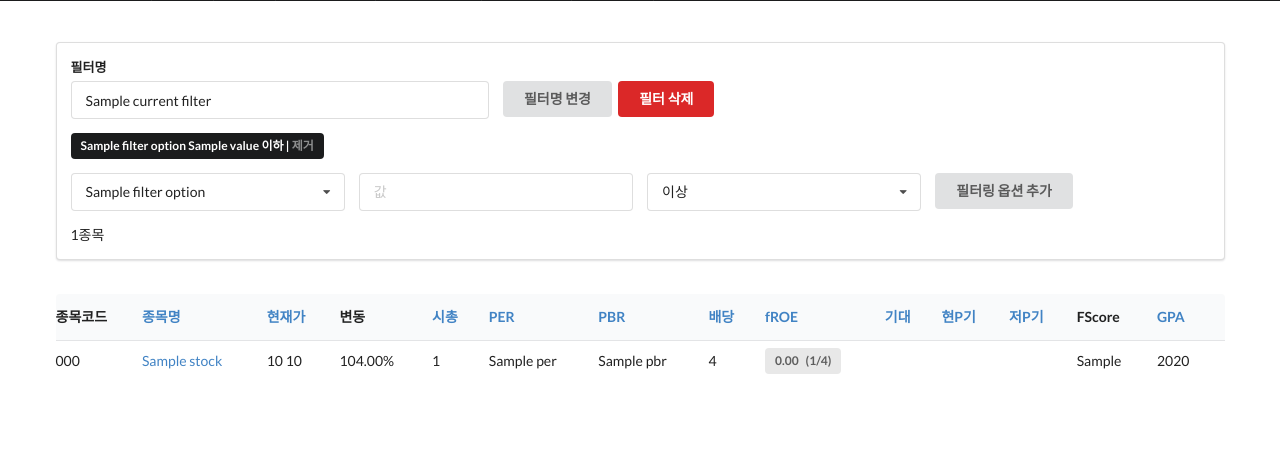
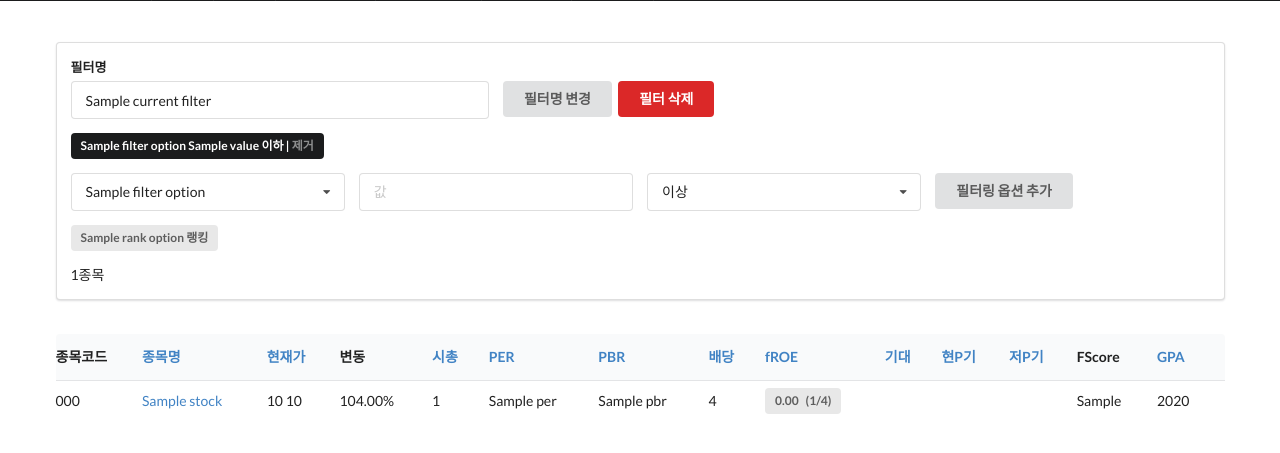
Before and after one commit to 0hoo/snowball, a Flask app: template templates/stocks.html in a window 1280 px wide. Shown: the part 42-495 px from the top of the page. Run offline with Flask 2, Linux system fonts and the light colour scheme; the template is opened without the code that fills it: most values are stand-ins (such as "Sample title", 1, 10 or a date in 2020); some libraries are stand-ins or nearby versions.

Commit message:
필터에 랭킹 옵션 추가

```diff
--- a/app.py
+++ b/app.py
@@ -17,7 +17,7 @@ VERSION = 1.05
 @app.route('/stocks')
 @app.route('/stocks/<status>')
 @app.route('/')
-def stocks(status=None, filter_id=None):
+def stocks(status=None):
     find = None
     stat = {}
     if status == 'starred':
@@ -41,7 +41,11 @@ def stocks(status=None, filter_id=None):
         ordering=ordering, find=find,
         filter_by_expected_rate=find==None,
         filter_bad=status!='bad',
-        filter_options=(current_filter.filter_options if current_filter else []))
+        filter_options=(current_filter.filter_options if current_filter else []),
+        rank_options=(current_filter.rank_options if current_filter else []))
+
+    if current_filter and current_filter.rank_options:
+        order_by = None
 
     if status in ['owned', 'starred', 'starredorowned']:
         stat['low_pbr'] = len([stock for stock in stocks if stock.pbr <= 1])
@@ -58,7 +62,7 @@ def stocks(status=None, filter_id=None):
 
     return render_template('stocks.html', VERSION=VERSION, stocks=stocks, order_by=order_by, ordering=ordering, status=status,
         available_filter_options=db.available_filter_options, filters=filters,
-        current_filter=current_filter, stat=stat)
+        current_filter=current_filter, stat=stat, available_rank_options=db.available_rank_options)
 
 
 @app.route('/stocks/filter/new')
@@ -117,11 +121,41 @@ def stocks_add_filter_option(filter_id):
 @app.route('/stocks/filter/<filter_id>/remove_filter_option/<filter_option_id>')
 def stocks_remove_filter_option(filter_id, filter_option_id):
     current_filter = db.filter_by_id(filter_id)
-    remain = [o for o in current_filter.get('options', []) if o['_id'] != ObjectId(filter_option_id)]
+    remain = [o for o in current_filter.get('options', []) if o.get('_id', None) != ObjectId(filter_option_id)]
     current_filter['options'] = remain
     db.save_filter(current_filter)
 
     return redirect(url_for('stocks', filter_id=current_filter['_id']))
+
+
+@app.route('/stocks/filter/<filter_id>/add_rank_option')
+def stocks_add_rank_option(filter_id):
+    rank_option_key = request.args.get('key', None)
+    if not rank_option_key:
+        return redirect(url_for('stocks', filter_id=filter_id))
+    options = [r for r in db.available_rank_options if r.key == rank_option_key]
+    if options:
+        rank_option_to_add = options[0]
+        current_filter = db.filter_by_id(filter_id)
+        options = current_filter.get('options', [])
+        options.append(rank_option_to_add._asdict())
+        db.save_filter(current_filter)
+
+        return redirect(url_for('stocks', filter_id=filter_id))
+
+
+@app.route('/stocks/filter/<filter_id>/remove_rank_option')
+def stocks_remove_rank_option(filter_id):
+    rank_option_key = request.args.get('key', None)
+    if not rank_option_key:
+        return redirect(url_for('stocks', filter_id=filter_id))
+    current_filter = db.filter_by_id(filter_id)
+    options = current_filter.get('options', [])
+    options = [o for o in options if o['key'] != rank_option_key]
+    current_filter['options'] = options
+    db.save_filter(current_filter)
+
+    return redirect(url_for('stocks', filter_id=filter_id))
 
 
 @app.route('/stocks/fill')
--- a/db.py
+++ b/db.py
@@ -17,6 +17,7 @@ FScore = namedtuple('FScore', ['total_issued_stock', 'profitable', 'cfo'])
 YearStat = namedtuple('YearStat', ['year', 'value', 'calculated'])
 Quarter = namedtuple('Quarter', ['year', 'number', 'estimated'])
 FilterOption = namedtuple('Filter', ['key', 'title', 'morethan', 'value', 'is_boolean'])
+RankOption = namedtuple('Rank', ['key', 'title', 'asc', 'is_rankoption'])
 
 
 YEAR_STAT = Tuple[int, int]
@@ -32,6 +33,14 @@ FUTURE = 10
 TARGET_RATE = 15
 THIS_YEAR = datetime.now().year
 LAST_YEAR = THIS_YEAR - 1
+
+
+available_rank_options = [
+    RankOption(key='rank_pbr', title='PBR', asc=True, is_rankoption=True),
+    RankOption(key='rank_per', title='PER', asc=True, is_rankoption=True),
+    RankOption(key='rank_last_year_gpa', title='GPA', asc=False, is_rankoption=True),
+    RankOption(key='rank_dividend', title='배당', asc=False, is_rankoption=True),
+]
 
 
 available_filter_options = [
@@ -65,7 +74,19 @@ class Filter(UserDict):
             title=o['title'],
             morethan=o['morethan'],
             value=o['value'],
-            is_boolean=o.get('is_boolean', False)) for o in self['options']]
+            is_boolean=o.get('is_boolean', False)) for o in self['options'] if not o.get('is_rankoption', False)]
+
+    @property
+    def dict_filter_options(self) -> List[dict]:
+        return [o for o in self['options'] if not o.get('is_rankoption', False)]
+
+    @property
+    def rank_options(self) -> List[RankOption]:
+        return [RankOption(
+            key=o['key'],
+            title=o['title'],
+            asc=o['asc'],
+            is_rankoption=True) for o in self['options'] if o.get('is_rankoption', False)]
 
 
 class Stock(UserDict):
@@ -341,6 +362,10 @@ class Stock(UserDict):
     def rank_last_year_gpa(self):
         return self.get('rank_last_year_gpa')
 
+    @property
+    def rank_pbr(self):
+        return self.get('rank_pbr')
+
     def calc_gpa(self, gp):
         if not gp[1]:
             return None
@@ -499,9 +524,21 @@ def update_ranks():
     for idx, stock in enumerate(dicts):
         stock['agg_rank'] = idx + 1
         save_stock(stock)
+    dicts = sorted([Stock(s) for s in dicts], key=partial(attr_or_key_getter, 'pbr'), reverse=False)
+    for idx, stock in enumerate(dicts):
+        stock['rank_pbr'] = idx + 1
+        save_stock(stock)
+    dicts = sorted([Stock(s) for s in dicts], key=partial(attr_or_key_getter, 'per'), reverse=False)
+    for idx, stock in enumerate(dicts):
+        stock['rank_per'] = idx + 1
+        save_stock(stock)
+    dicts = sorted([Stock(s) for s in dicts], key=partial(attr_or_key_getter, 'dividend_rate'), reverse=True)
+    for idx, stock in enumerate(dicts):
+        stock['rank_dividend'] = idx + 1
+        save_stock(stock)
 
 
-def all_stocks(order_by='title', ordering='asc', find=None, filter_by_expected_rate=True, filter_bad=True, filter_options=[]) -> List[Stock]:
+def all_stocks(order_by='title', ordering='asc', find=None, filter_by_expected_rate=True, filter_bad=True, filter_options=[], rank_options=[]) -> List[Stock]:
     stocks = [Stock(dict) for dict in (db.stocks.find(find) if find else db.stocks.find())]
 
     filter_funcs = []
@@ -513,8 +550,15 @@ def all_stocks(order_by='title', ordering='asc', find=None, filter_by_expected_r
     for filter_option in filter_options:
         filter_funcs.append(make_filter_option_func(filter_option))
 
-    return sorted([s for s in stocks if all(list(map(FunctionType.__call__, filter_funcs, repeat(s))))],
+    stocks = sorted([s for s in stocks if all(list(map(FunctionType.__call__, filter_funcs, repeat(s))))],
         key=partial(attr_or_key_getter, order_by), reverse=(ordering != 'asc'))
+
+    if rank_options:
+        for stock in stocks:
+            stock['total_rank'] = sum([stock.get(r.key) for r in rank_options])
+        return sorted(stocks, key=partial(attr_or_key_getter, 'total_rank'), reverse=False)
+
+    return stocks
 
 
 def stock_by_code(code) -> Stock:
--- a/templates/stocks.html
+++ b/templates/stocks.html
@@ -97,7 +97,7 @@ Snowball
         </div>
     </form>
     <div class="ui list">
-        {% for filter_option in current_filter.options %}
+        {% for filter_option in current_filter.dict_filter_options %}
         <span class="ui label black">
             {{ filter_option.title }}
             {% if not filter_option.is_boolean %}
@@ -124,7 +124,7 @@ Snowball
                 </select>
             </div>
             <div class="field">
-                <input type="number" name="filter_option_value" id="filter_option_value" placeholder="값">
+                <input type="text" name="filter_option_value" id="filter_option_value" placeholder="값">
             </div>
             <div class="field">
                 <select class="ui fluid dropdown" name="filter_option_morethan" id="filter_option_morethan">
@@ -135,6 +135,20 @@ Snowball
             <div class="field">
                 <button class="ui button" type="submit">필터링 옵션 추가</button>
             </div>
+        </div>
+
+        <div class="field">
+            {% for rank_option in available_rank_options %}
+                {% if rank_option in current_filter.rank_options %}
+                    <a href="{{ url_for('stocks_remove_rank_option', filter_id=current_filter._id) }}?key={{ rank_option.key }}">
+                        <span class="ui label blue">{{ rank_option.title }} 랭킹</span>
+                    </a>
+                {% else %}
+                    <a href="{{ url_for('stocks_add_rank_option', filter_id=current_filter._id) }}?key={{ rank_option.key }}">
+                        <span class="ui label">{{ rank_option.title }} 랭킹</span>
+                    </a>
+                {% endif %}
+            {% endfor %}
         </div>
         <div>{{ stocks|count }}종목</div>
     </form>
@@ -155,9 +169,11 @@ Snowball
                     <a href="{{ url_for('stocks', status=status) }}?order_by=current_price&ordering={% if ordering == 'asc' %}desc{% else %}asc{% endif %}{% if current_filter %}&filter_id={{ current_filter._id }}{% endif %}">현재가</a>
                     {% if order_by == 'current_price' %}{% if ordering == 'asc' %}▲{% else %}▼{% endif %}{% endif %}
                 </th>
+                {% if not current_filter.rank_options %}
                 <th>
                     변동
                 </th>
+                {% endif %}
                 <th>
                     <a href="{{ url_for('stocks', status=status) }}?order_by=agg_rank&ordering={% if ordering == 'asc' %}desc{% else %}asc{% endif %}{% if current_filter %}&filter_id={{ current_filter._id }}{% endif %}">시총</a>
                     {% if order_by == 'agg_rank' %}{% if ordering == 'asc' %}▲{% else %}▼{% endif %}{% endif %}
@@ -199,6 +215,11 @@ Snowball
                 </th>
                 <th>
                 </th>
+                {% if current_filter.rank_options %}
+                <th>
+                    통합
+                </th>
+                {% endif %}
             </tr>
             </thead>
             <tbody>
@@ -207,11 +228,26 @@ Snowball
                     <td>{{ stock.code }}</td>
                     <td><a href="{{ url_for('stock', code=stock.code) }}">{{ stock.title }}</a></td>
                     <td class="{{ stock.price_color }}">{{ stock.price_arrow }} {{ stock.current_price|round|int }}</td>
+                    {% if not current_filter.rank_options %}
                     <td class="{{ stock.price_color }}">{{ stock.price_sign }}{{ '%.2f'|format(stock.rate_diff) }}%</td>
+                    {% endif %}
                     <td>{{ stock.agg_rank }}</td>
-                    <td>{{ stock.per }}</td>
-                    <td>{{ stock.pbr }}</td>
-                    <td>{{ stock.dividend_rate }}</td>
+                    <td>{{ stock.per }}
+                        {% if current_filter.rank_options %}
+                        ({{ stock.rank_per }})
+                        {% endif %}
+                    </td>
+                    <td>{{ stock.pbr }}
+                        {% if current_filter.rank_options %}
+                        ({{ stock.rank_pbr }})
+                        {% endif %}
+                    </td>
+                    <td>
+                        {{ stock.dividend_rate }}
+                        {% if current_filter.rank_options %}
+                        ({{ stock.rank_dividend }})
+                        {% endif %}
+                    </td>
                     <td>
                          <div class="ui label">
                              {{ '%.2f'|format(stock.future_roe or 0) }}
@@ -261,6 +297,9 @@ Snowball
                         <i class="icon flag red"></i>
                         {% endif %}
                     </td>
+                    {% if current_filter.rank_options %}
+                    <td>{{ stock.total_rank }}</td>
+                    {% endif %}
                 </tr>
                 {% endfor %}
             </tbody>
```
